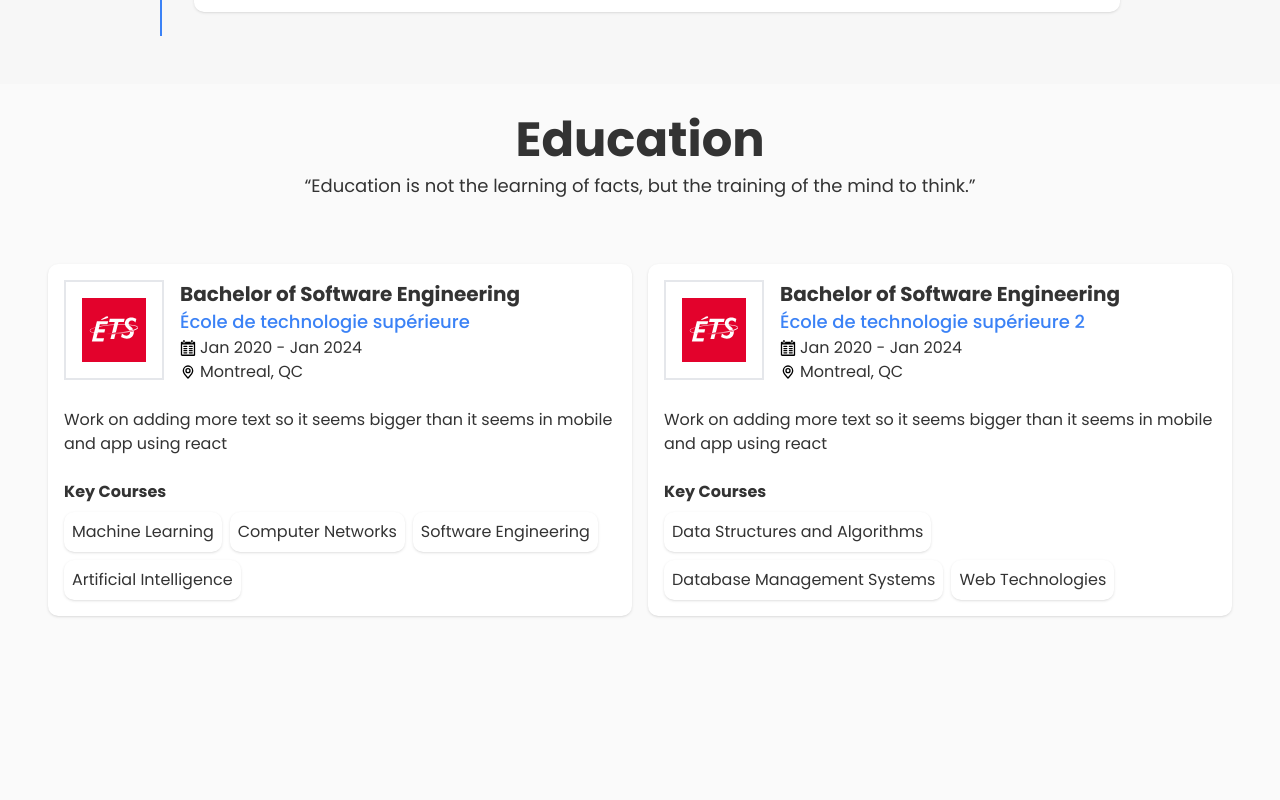
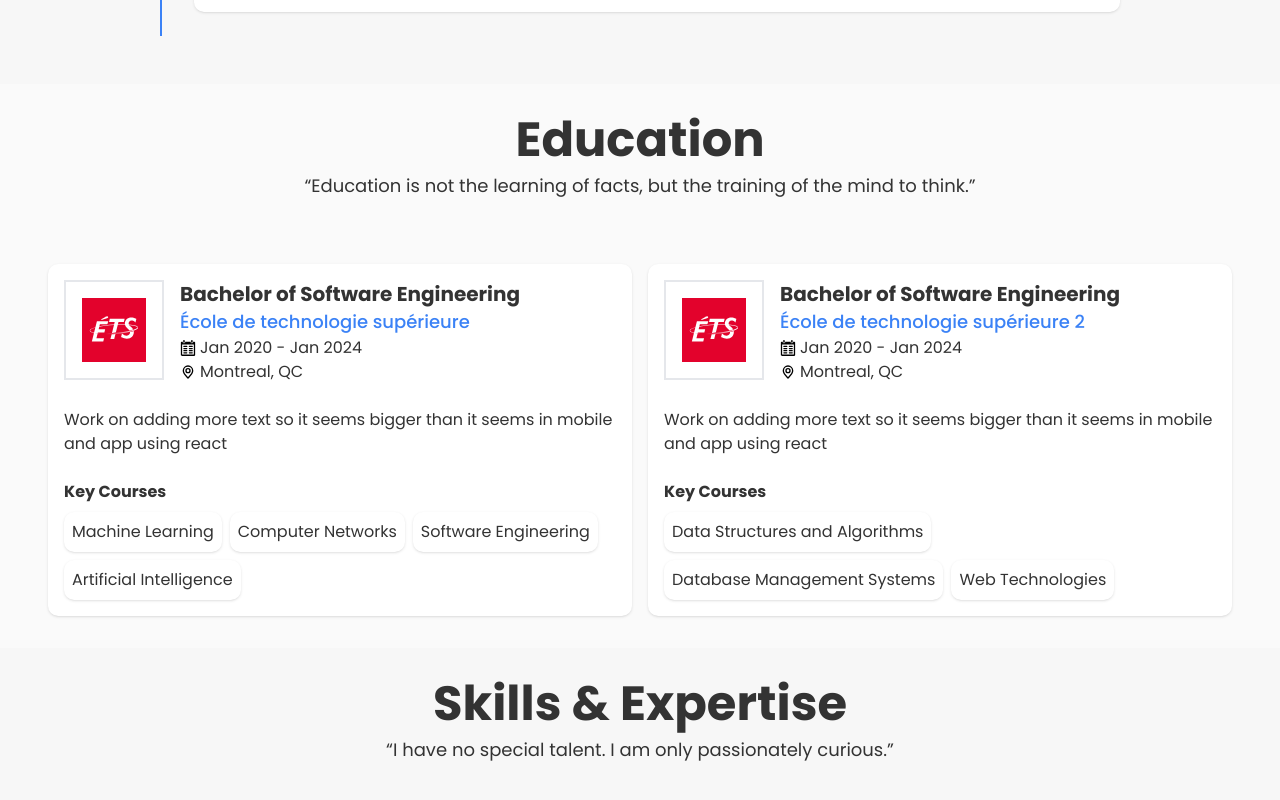
Before and after one commit to BlastChaos/jason-portfolio, a Next.js app: page /en in a window 1280 px wide. Shown: the part 3752-4552 px from the top of the page. Before the commit the page ends 4400 px from the top, so only its background shows below. Built offline with nearby package versions, Linux system fonts and the light colour scheme.

Commit message:
skill wip

```diff
--- a/src/app/[lang]/page.tsx
+++ b/src/app/[lang]/page.tsx
@@ -6,6 +6,7 @@ import { Section } from "@/Section/shared/ui/Section";
 import { Projects } from "@/Section/Project/ui/projects";
 import { WorkExperience } from "@/Section/WorkExperience/ui/WorkExperience";
 import { Education } from "@/Section/Education/ui/Education";
+import { Skill } from "@/Section/Skill/ui/Skill";
 
 export default async function Home({
   params,
@@ -55,6 +56,15 @@ export default async function Home({
         >
           <Education lang={lang} />
         </Section>
+        <Section
+          useSecondaryBgColor
+          header={{
+            titleName: headers.skill,
+            quote: headers.skillQuote,
+          }}
+        >
+          <Skill lang={lang} />
+        </Section>
       </div>
     </div>
   );
--- a/src/dictionaries/en.json
+++ b/src/dictionaries/en.json
@@ -28,7 +28,9 @@
     "workExperience": "Work experience",
     "workExperienceQuote": "Experience is a hard teacher. She gives you the test first, the lesson afterward.",
     "Education": "Education",
-    "educationQuote": "Education is not the learning of facts, but the training of the mind to think."
+    "educationQuote": "Education is not the learning of facts, but the training of the mind to think.",
+    "skill": "Skills & Expertise",
+    "skillQuote": "I have no special talent. I am only passionately curious."
   },
   "aboutMe": {
     "sectionName": "About me",
--- a/src/dictionaries/fr.json
+++ b/src/dictionaries/fr.json
@@ -28,7 +28,9 @@
     "workExperience": "Expérience de travail",
     "workExperienceQuote": "L'expérience est un dur professeur. Elle vous donne d'abord l'examen, puis la leçon.",
     "Education": "Éducation",
-    "educationQuote": "L’éducation n’est pas l’apprentissage de faits, mais l’entraînement de l’esprit à penser."
+    "educationQuote": "L’éducation n’est pas l’apprentissage de faits, mais l’entraînement de l’esprit à penser.",
+    "skill": "Skills & Expertise",
+    "skillQuote": "I have no special talent. I am only passionately curious."
   },
   "aboutMe": {
     "sectionName": "À propos de moi",
```
